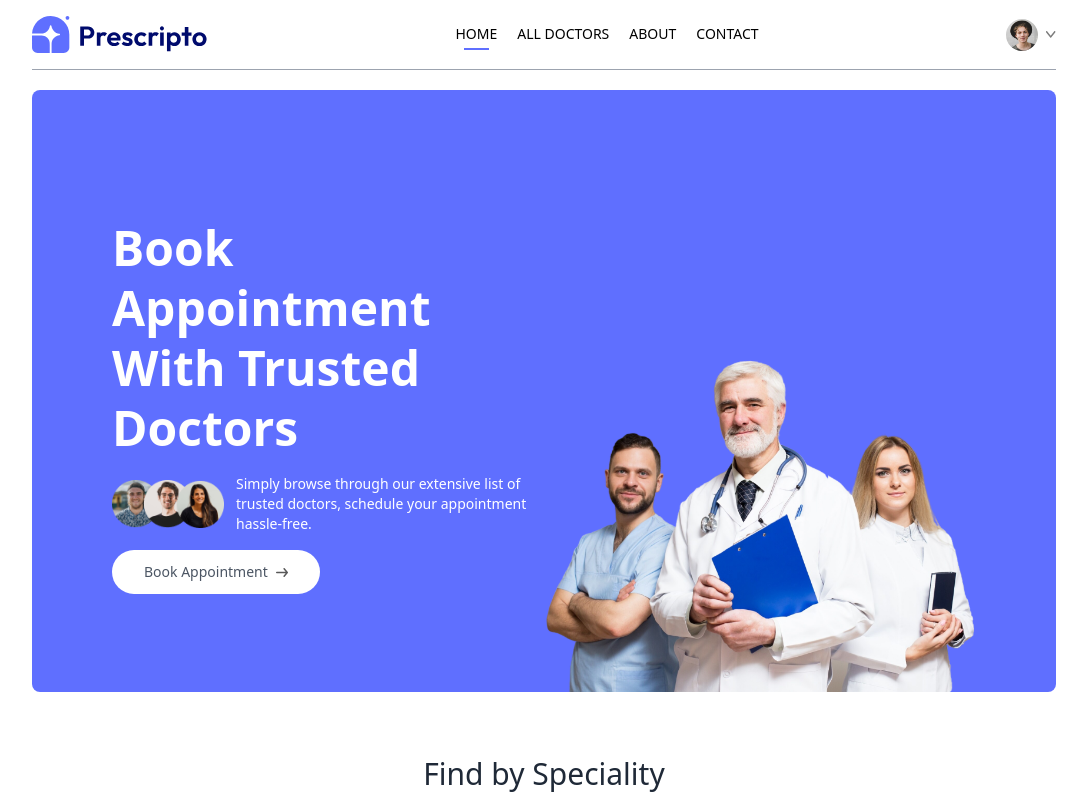
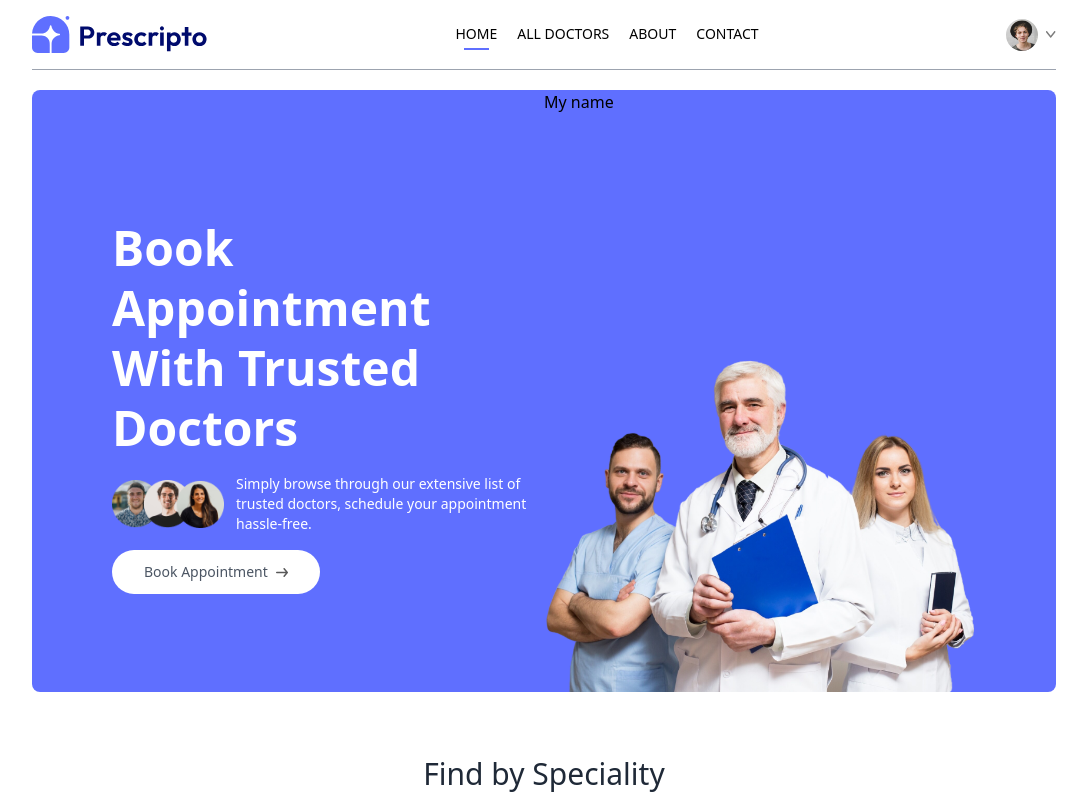
Before and after one commit to Adeoye-J/Prescripto, a React app in the folder frontend/: page / in a window 1280 px wide. Shown: the top 800 px of the page, without its empty margins (96-1183 px from the left). Built offline with nearby package versions, Linux system fonts and the light colour scheme; the HTML template or start-up script is replaced by a standard one.

Commit message:
Auto commit at 12/17/2024, 8:05:38 PM

```diff
--- a/frontend/src/components/Header.jsx
+++ b/frontend/src/components/Header.jsx
@@ -16,6 +16,7 @@ const Header = () => {
             </div>
             <div className="md:w-1/2 relative">
                 <img className='w-full md:absolute bottom-0 h-auto rounded-lg' src={assets.header_img} alt="Header Image" />
+                My name
             </div>
         </div>
     )
```
